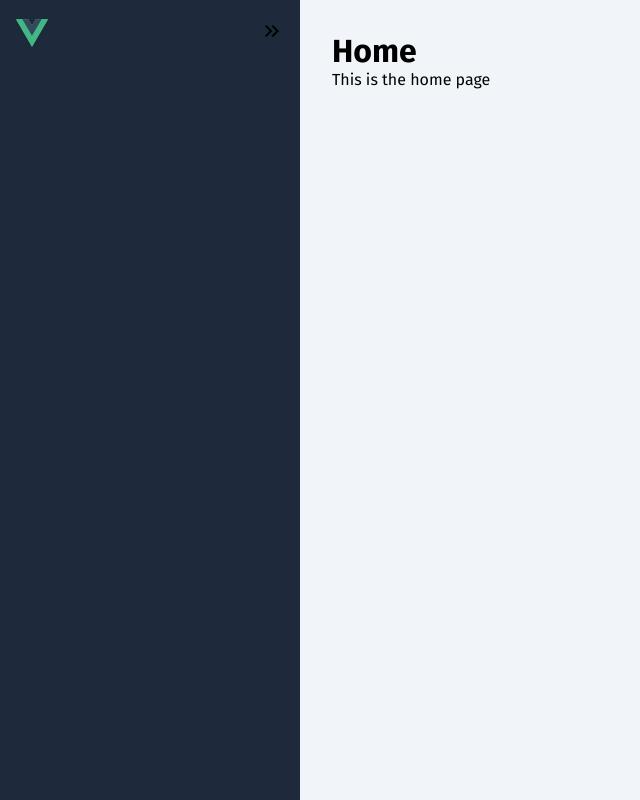
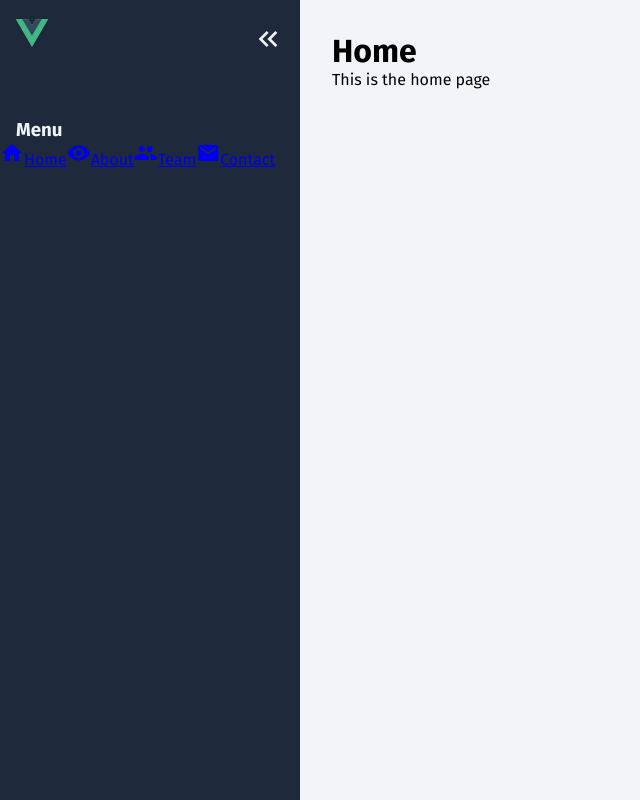
Before and after one commit to CourtneyCarson/Responsive-Sidebar-Menu, a Vue app: page / in a window 1280 px wide. Both pictures are taken after a click on the button "keyboard_double_arrow_right". Shown: the whole page, without its empty margins (0-640 px from the left). Built offline with nearby package versions, Linux system fonts and the light colour scheme.

Commit message:
add in nav links and remove text when menu closed

```diff
--- a/src/components/Sidebar.vue
+++ b/src/components/Sidebar.vue
@@ -9,6 +9,29 @@
                 <span class="material-icons">keyboard_double_arrow_right</span>
             </button>
         </div>
+
+
+        <h3>Menu</h3>
+        <div class="menu">
+            <router-link class="button" to="/">
+                <span class="material-icons">home</span>
+                <span class="text">Home</span>
+            </router-link>
+            <router-link class="button" to="/about">
+                <span class="material-icons">visibility</span>
+                <span class="text">About</span>
+            </router-link>
+            <router-link class="button" to="/">
+                <span class="material-icons">group</span>
+                <span class="text">Team</span>
+            </router-link>
+            <router-link class="button" to="/">
+                <span class="material-icons">email</span>
+                <span class="text">Contact</span>
+            </router-link>
+
+        </div>
+
 
     </aside>
 </template>
@@ -55,6 +78,32 @@
         position: relative;
         top: 0;
         transition: 0.2s ease-out;
+
+        .menu-toggle {
+            transition: 0.2s ease-out;
+
+            .material-icons {
+                font-size: 2rem;
+                color: var(--light);
+                transition: 0.2s ease-out;
+            }
+
+            &:hover {
+                color: var(--primary);
+                transform: translateX(0.5rem);
+            }
+        }
+    }
+
+
+    h3,
+    .button .text {
+        opacity: 0;
+        transition: 0.3s ease-out;
+    }
+
+    .menu {
+        margin: 0 -1rem;
     }
 
     &.is-expanded {
@@ -62,7 +111,21 @@
 
         .menu-toggle-wrap {
             top: -3rem;
+
+            .menu-toggle {
+                // flip the icon around
+                transform: rotate(180deg);
+            }
+
         }
+
+        h3,
+        .button .text {
+            opacity: 1;
+
+        }
+
+
     }
 
     @media (max-width: 768px) {
```
